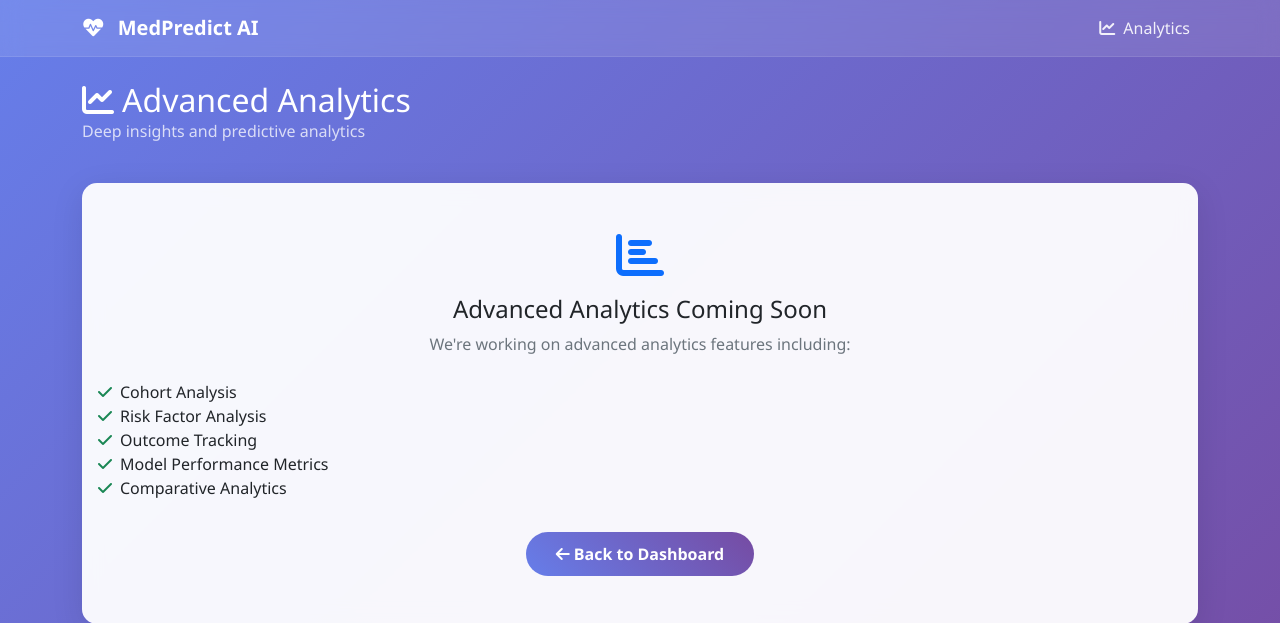
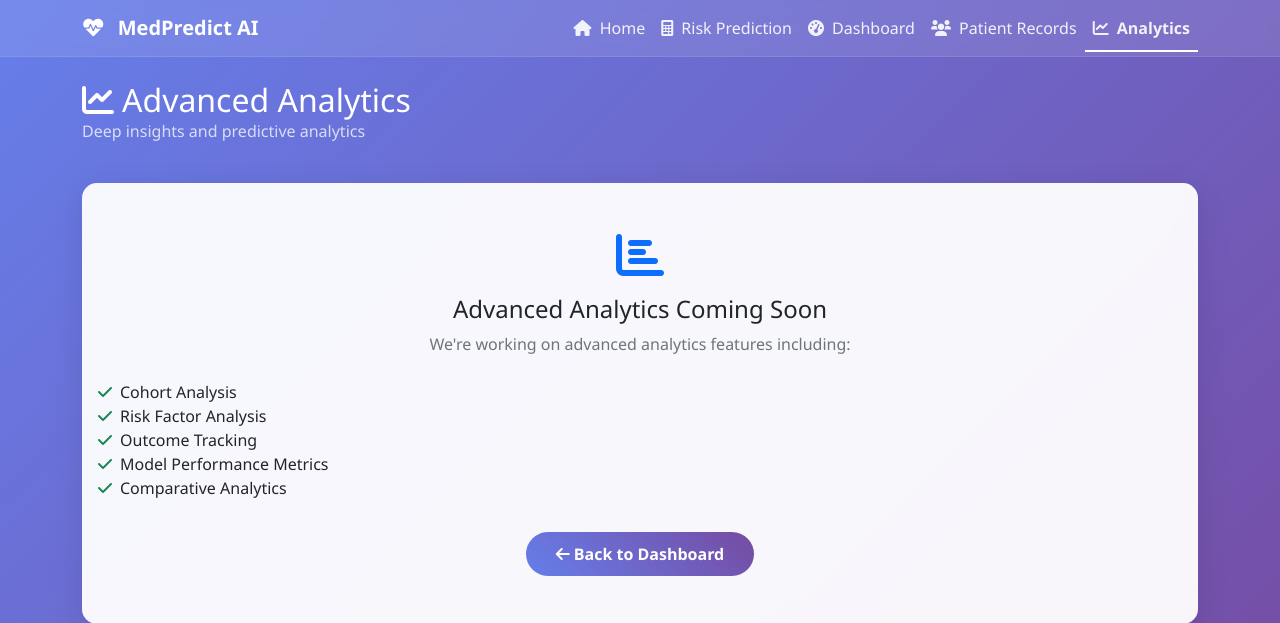
Before and after one commit to PriyadharshiniGunasekar/Predicting-hospital-readmission, a Flask app: page /analytics in a window 1280 px wide. Shown: the top 623 px of the page. Run offline with Flask 3, Linux system fonts and the light colour scheme; some libraries are stand-ins or nearby versions.

Commit message:
base.html

```diff
--- a/Hospital_Prediction_readmission/templates/base.html
+++ b/Hospital_Prediction_readmission/templates/base.html
@@ -2,15 +2,23 @@
 <!DOCTYPE html>
 <html lang="en">
   <head>
-    <meta charset="UTF-8">
-    <meta name="viewport" content="width=device-width, initial-scale=1.0">
-    <title>{% block title %}Hospital Readmission Prediction System{% endblock %}</title>
+    <meta charset="UTF-8" />
+    <meta name="viewport" content="width=device-width, initial-scale=1.0" />
+    <title>
+      {% block title %}Hospital Readmission Prediction System{% endblock %}
+    </title>
 
     <!-- Bootstrap CSS -->
-    <link href="https://cdn.jsdelivr.net/npm/bootstrap@5.1.3/dist/css/bootstrap.min.css" rel="stylesheet">
+    <link
+      href="https://cdn.jsdelivr.net/npm/bootstrap@5.1.3/dist/css/bootstrap.min.css"
+      rel="stylesheet"
+    />
 
     <!-- Font Awesome -->
-    <link rel="stylesheet" href="https://cdnjs.cloudflare.com/ajax/libs/font-awesome/6.0.0/css/all.min.css">
+    <link
+      rel="stylesheet"
+      href="https://cdnjs.cloudflare.com/ajax/libs/font-awesome/6.0.0/css/all.min.css"
+    />
 
     <!-- Chart.js -->
     <script src="https://cdn.jsdelivr.net/npm/chart.js"></script>
@@ -34,7 +42,7 @@
       body {
         background: linear-gradient(135deg, #667eea 0%, #764ba2 100%);
         min-height: 100vh;
-            font-family: 'Segoe UI', Tahoma, Geneva, Verdana, sans-serif;
+        font-family: "Segoe UI", Tahoma, Geneva, Verdana, sans-serif;
       }
 
       .navbar {
@@ -58,6 +66,26 @@
         color: white !important;
         transform: translateY(-1px);
       }
+      .nav-link {
+        position: relative;
+        color: rgba(255, 255, 255, 0.9) !important;
+        font-weight: 500;
+        transition: all 0.3s ease;
+      }
+      .nav-link::after {
+        content: "";
+        position: absolute;
+        left: 0;
+        bottom: -4px;
+        width: 0;
+        height: 2px;
+        background: white;
+        transition: width 0.3s ease;
+      }
+      .nav-link:hover::after,
+      .nav-link.active::after {
+        width: 100%;
+      }
 
       .card {
         background: rgba(255, 255, 255, 0.95);
@@ -74,7 +102,11 @@
       }
 
       .btn-gradient {
-            background: linear-gradient(45deg, var(--primary-color), var(--secondary-color));
+        background: linear-gradient(
+          45deg,
+          var(--primary-color),
+          var(--secondary-color)
+        );
         border: none;
         color: white;
         padding: 10px 30px;
@@ -166,17 +198,25 @@
       }
 
       @keyframes fadeIn {
-            from { opacity: 0; transform: translateY(20px); }
-            to { opacity: 1; transform: translateY(0); }
+        from {
+          opacity: 0;
+          transform: translateY(20px);
+        }
+        to {
+          opacity: 1;
+          transform: translateY(0);
+        }
       }
 
-        .form-control, .form-select {
+      .form-control,
+      .form-select {
         border-radius: 10px;
         border: 2px solid #e9ecef;
         transition: all 0.3s ease;
       }
 
-        .form-control:focus, .form-select:focus {
+      .form-control:focus,
+      .form-select:focus {
         border-color: var(--primary-color);
         box-shadow: 0 0 0 0.2rem rgba(102, 126, 234, 0.25);
       }
@@ -209,13 +249,53 @@
           <i class="fas fa-heartbeat me-2"></i>
           MedPredict AI
         </a>
-            <button class="navbar-toggler" type="button" data-bs-toggle="collapse" data-bs-target="#navbarNav">
+        <button
+          class="navbar-toggler"
+          type="button"
+          data-bs-toggle="collapse"
+          data-bs-target="#navbarNav"
+        >
           <span class="navbar-toggler-icon"></span>
         </button>
         <div class="collapse navbar-collapse" id="navbarNav">
           <ul class="navbar-nav ms-auto">
             <li class="nav-item">
-                        <a class="nav-link" href="{{ url_for('analytics') }}">
+              <a
+                class="nav-link {% if request.endpoint == 'home' %}active fw-bold{% endif %}"
+                href="{{ url_for('home') }}"
+              >
+                <i class="fas fa-home me-1"></i> Home
+              </a>
+            </li>
+            <li class="nav-item">
+              <a
+                class="nav-link {% if request.endpoint == 'predict' %}active fw-bold{% endif %}"
+                href="{{ url_for('predict') }}"
+              >
+                <i class="fas fa-calculator me-1"></i> Risk Prediction
+              </a>
+            </li>
+            <li class="nav-item">
+              <a
+                class="nav-link {% if request.endpoint == 'dashboard' %}active fw-bold{% endif %}"
+                href="{{ url_for('dashboard') }}"
+              >
+                <i class="fas fa-tachometer-alt me-1"></i> Dashboard
+              </a>
+            </li>
+            <li class="nav-item">
+              <a
+                class="nav-link {% if request.endpoint == 'patients' %}active fw-bold{% endif %}"
+                href="{{ url_for('patients') }}"
+              >
+                <i class="fas fa-users me-1"></i> Patient Records
+              </a>
+            </li>
+            <li class="nav-item">
+              <a
+                class="nav-link {% if request.endpoint == 'analytics' %}active fw-bold{% endif %}"
+                href="{{ url_for('analytics') }}"
+              >
                 <i class="fas fa-chart-line me-1"></i> Analytics
               </a>
             </li>
@@ -227,22 +307,26 @@
     <!-- Main Content -->
     <div class="container mt-4">
       <!-- Flash Messages -->
-        {% with messages = get_flashed_messages(with_categories=true) %}
-            {% if messages %}
+      {% with messages = get_flashed_messages(with_categories=true) %} {% if
+      messages %}
       <div class="row mb-4">
         <div class="col-12">
           {% for category, message in messages %}
-                            <div class="alert alert-{{ 'danger' if category == 'error' else category }} alert-dismissible fade show" role="alert">
+          <div
+            class="alert alert-{{ 'danger' if category == 'error' else category }} alert-dismissible fade show"
+            role="alert"
+          >
             {{ message }}
-                                <button type="button" class="btn-close" data-bs-dismiss="alert"></button>
+            <button
+              type="button"
+              class="btn-close"
+              data-bs-dismiss="alert"
+            ></button>
           </div>
           {% endfor %}
         </div>
       </div>
-            {% endif %}
-        {% endwith %}
-
-        {% block content %}{% endblock %}
+      {% endif %} {% endwith %} {% block content %}{% endblock %}
     </div>
 
     <!-- Bootstrap JS -->
@@ -251,26 +335,26 @@
     <!-- Custom JS -->
     <script>
       // Add fade-in animation to cards
-        document.addEventListener('DOMContentLoaded', function() {
-            const cards = document.querySelectorAll('.card');
+      document.addEventListener("DOMContentLoaded", function () {
+        const cards = document.querySelectorAll(".card");
         cards.forEach((card, index) => {
-                card.style.opacity = '0';
-                card.style.transform = 'translateY(20px)';
+          card.style.opacity = "0";
+          card.style.transform = "translateY(20px)";
           setTimeout(() => {
-                    card.style.transition = 'all 0.5s ease';
-                    card.style.opacity = '1';
-                    card.style.transform = 'translateY(0)';
+            card.style.transition = "all 0.5s ease";
+            card.style.opacity = "1";
+            card.style.transform = "translateY(0)";
           }, index * 100);
         });
       });
 
       // Loading spinner for forms
       function showLoading(button) {
-            const spinner = button.querySelector('.loading-spinner');
-            const text = button.querySelector('.btn-text');
+        const spinner = button.querySelector(".loading-spinner");
+        const text = button.querySelector(".btn-text");
         if (spinner && text) {
-                spinner.style.display = 'inline-block';
-                text.style.display = 'none';
+          spinner.style.display = "inline-block";
+          text.style.display = "none";
           button.disabled = true;
         }
       }
```
Lines whose indentation alone changed are shown as unchanged.
